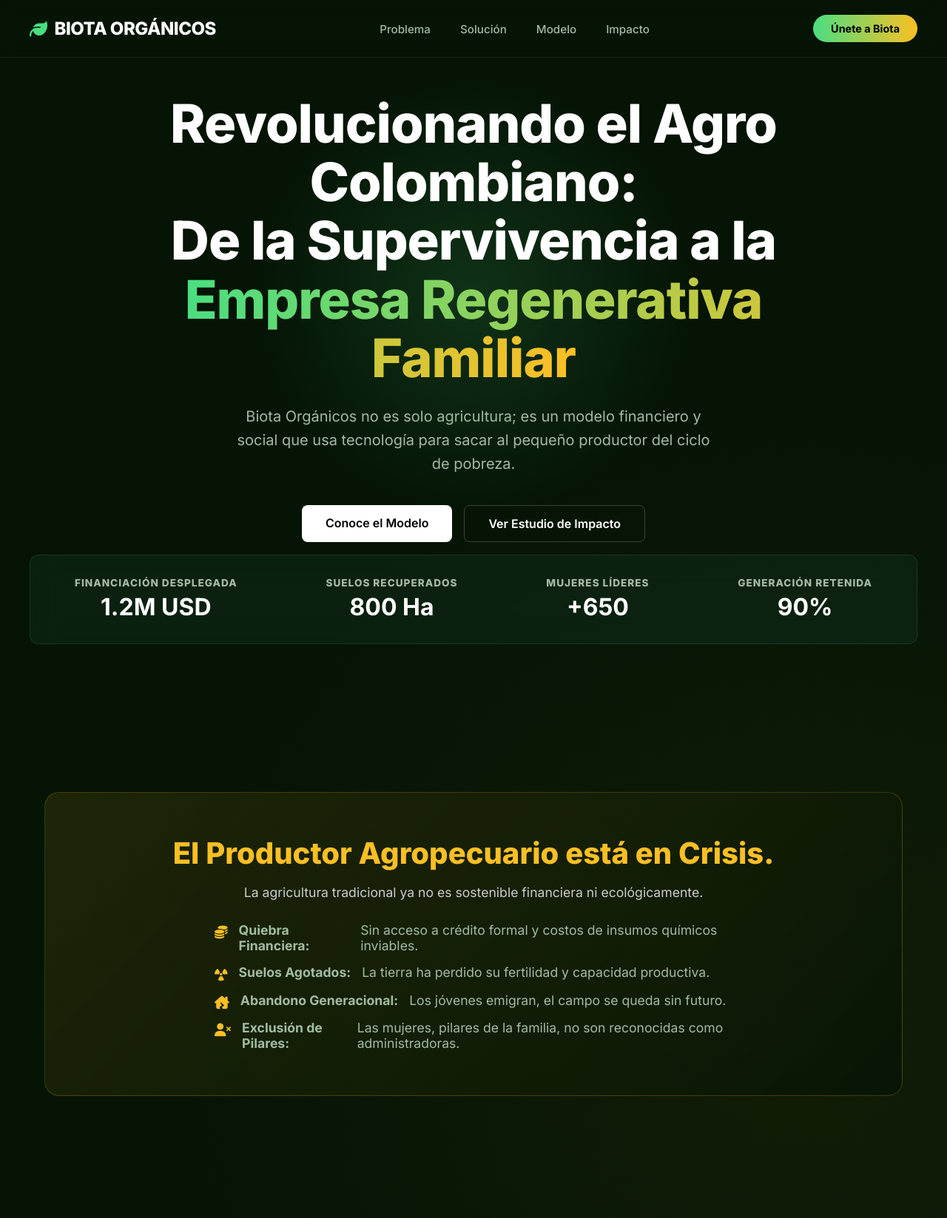
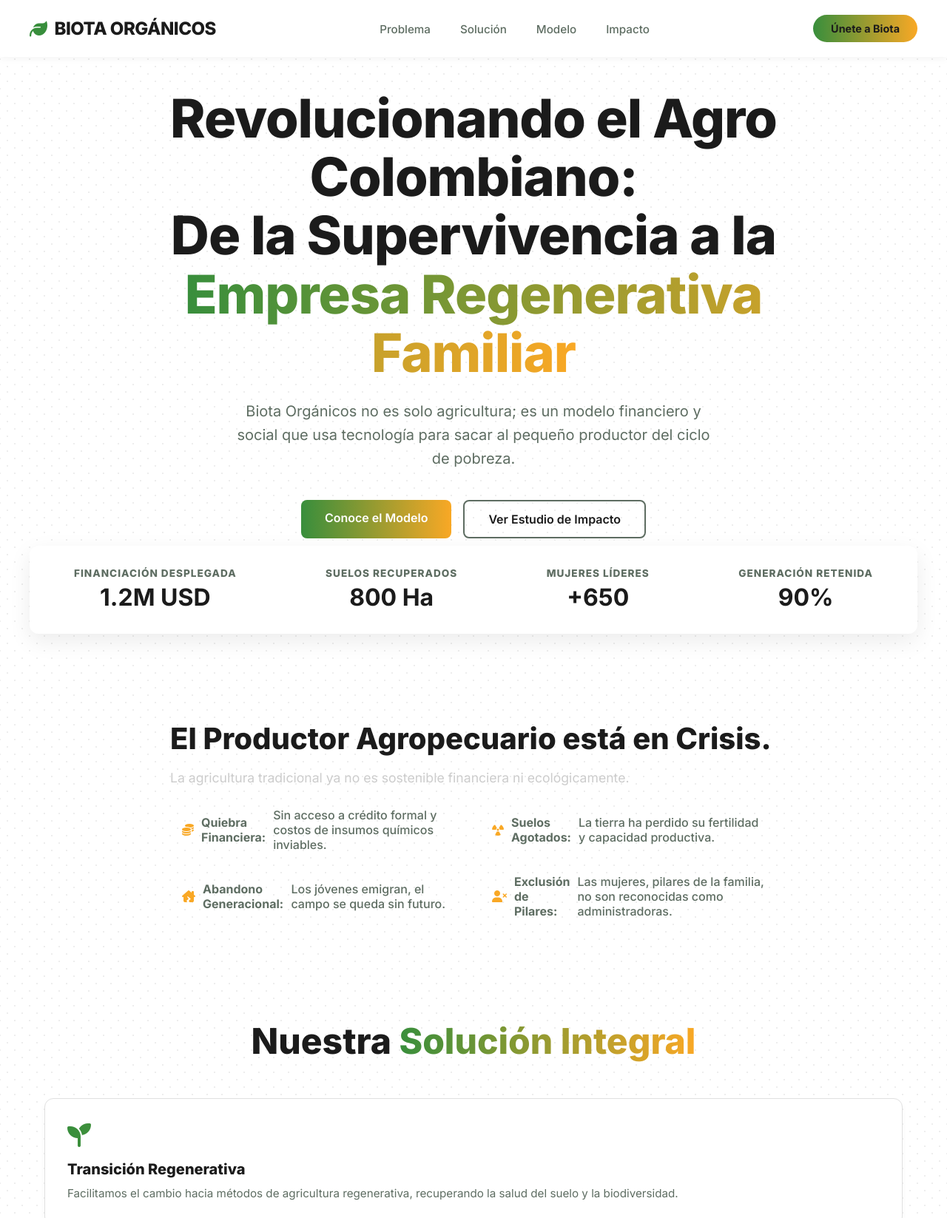
Before and after one commit to daniel5312/-Web-biota-pich-Landing-Celo, a plain HTML site: page pich/productor/productor.html in a window 1280 px wide. Shown: the top 1647 px of the page at 74% size. Drawn offline with Linux system fonts and the light colour scheme.

Commit message:
Logo Biota en productor

```diff
--- a/pich/productor/styles.css
+++ b/pich/productor/styles.css
@@ -1,25 +1,27 @@
 /* --- CONFIGURACIÓN EXACTA DE ASTAR (ADAPTADA A BIOTA ORGÁNICOS) --- */
 :root {
-    /* Paleta Agro-Cyber (Reemplazando la paleta Astar Blue/Pink) */
-    --bg-body: #051405;
-    /* Verde muy oscuro, casi negro (Deep Forest) */
-    --text-main: #ffffff;
-    --text-muted: #a3bba3;
+    /* Light Mode Palette */
+    --bg-body: #ffffff;
+    /* White background */
+    --bg-secondary: #f7fcf7;
+    /* Very light green-tinted background */
+    --text-main: #1b1b1b;
+    /* Near black */
+    --text-muted: #5e6d62;
+    /* Muted dark green/gray */
 
-    /* Gradientes principales (La magia de Astar: Verde neón a Dorado) */
-    --primary-gradient: linear-gradient(90deg, #4ade80 0%, #fbbf24 100%);
-    --hover-gradient: linear-gradient(90deg, #22c55e 0%, #f59e0b 100%);
+    /* Primary Gradient (Neon Green to Gold) - Focus on Finance/Tech */
+    --primary-gradient: linear-gradient(90deg, #388e3c 0%, #f9a825 100%);
+    --hover-gradient: linear-gradient(90deg, #2e7d32 0%, #f57f17 100%);
 
-    /* Efectos de Cristal (Glassmorphism) */
-    --glass-bg: rgba(20, 50, 30, 0.4);
-    --glass-border: rgba(74, 222, 128, 0.15);
-    --glass-blur: blur(20px);
-
-    --border-radius: 16px;
+    /* Card/Element Styles (Clean, no Glassmorphism blur) */
+    --card-bg: #fff;
+    --card-border: #e0e0e0;
+    --border-radius: 12px;
     --container-width: 1200px;
 }
 
-/* Estilos Generales y Reseteo */
+/* General Styles and Reset */
 * {
     margin: 0;
     padding: 0;
@@ -31,12 +33,11 @@ body {
     font-family: "Inter", sans-serif;
     color: var(--text-main);
     overflow-x: hidden;
-    background-image: radial-gradient(circle at 15% 50%,
-            rgba(74, 222, 128, 0.08),
-            transparent 25%),
-        radial-gradient(circle at 85% 30%,
-            rgba(251, 191, 36, 0.05),
-            transparent 25%);
+    /* Subtle background pattern (Dots instead of Cyber-Mesh) */
+    background-image: radial-gradient(#e0e0e0 0.5px, transparent 1px),
+        radial-gradient(#e0e0e0 0.5px, transparent 1px);
+    background-size: 20px 20px;
+    background-position: 0 0, 10px 10px;
 }
 
 h1,
@@ -61,9 +62,9 @@ nav {
     width: 100%;
     top: 0;
     z-index: 100;
-    background: rgba(5, 20, 5, 0.8);
-    backdrop-filter: blur(10px);
-    border-bottom: 1px solid rgba(255, 255, 255, 0.05);
+    background: rgba(255, 255, 255, 0.95);
+    backdrop-filter: blur(5px);
+    box-shadow: 0 2px 10px rgba(0, 0, 0, 0.05);
 }
 
 .logo {
@@ -73,12 +74,14 @@ nav {
     display: flex;
     align-items: center;
     gap: 10px;
+    color: var(--text-main);
 }
 
 .logo i {
-    color: #4ade80;
+    color: #388e3c;
 }
 
+/* Icono verde oscuro */
 .nav-links {
     display: flex;
     gap: 40px;
@@ -93,13 +96,13 @@ nav {
 }
 
 .nav-links a:hover {
-    color: #fff;
+    color: var(--text-main);
 }
 
-/* Botón "Launch App" estilo Astar */
+/* Launch Button (Gradient maintained for financial/tech focus) */
 .btn-launch {
     background: var(--primary-gradient);
-    color: #000;
+    color: var(--text-main);
     padding: 10px 24px;
     border-radius: 30px;
     font-weight: 700;
@@ -109,32 +112,19 @@ nav {
 
 .btn-launch:hover {
     transform: scale(1.05);
-    box-shadow: 0 0 20px rgba(74, 222, 128, 0.4);
+    box-shadow: 0 0 15px rgba(56, 142, 60, 0.4);
+    background: var(--hover-gradient);
 }
 
 /* HERO SECTION */
 .hero {
-    min-height: 100vh;
+    min-height: 90vh;
     display: flex;
     align-items: center;
     justify-content: center;
     text-align: center;
     padding: 120px 20px 60px;
     position: relative;
-}
-
-.hero::before {
-    content: "";
-    position: absolute;
-    width: 600px;
-    height: 600px;
-    background: radial-gradient(circle,
-            rgba(74, 222, 128, 0.15) 0%,
-            transparent 70%);
-    top: 50%;
-    left: 50%;
-    transform: translate(-50%, -50%);
-    z-index: -1;
 }
 
 .hero-content {
@@ -146,13 +136,15 @@ h1 {
     font-size: 4.5rem;
     margin-bottom: 24px;
     letter-spacing: -1px;
+    color: var(--text-main);
 }
 
+/* Gradient Text (Signature Astar Style) */
 .gradient-text {
     background: var(--primary-gradient);
+    background-clip: text;
     -webkit-background-clip: text;
     -webkit-text-fill-color: transparent;
-    background-clip: text;
 }
 
 .hero p {
@@ -170,23 +162,24 @@ h1 {
 }
 
 .btn-primary {
-    background: #fff;
-    color: #000;
+    background: var(--primary-gradient);
+    color: #fff;
     padding: 14px 32px;
     border-radius: 8px;
     font-weight: 600;
     transition: all 0.2s;
+    border: none;
 }
 
 .btn-primary:hover {
-    background: #f0f0f0;
+    background: var(--hover-gradient);
     transform: translateY(-2px);
 }
 
 .btn-outline {
     background: transparent;
-    color: #fff;
-    border: 1px solid rgba(255, 255, 255, 0.2);
+    color: var(--text-main);
+    border: 2px solid var(--text-muted);
     padding: 14px 32px;
     border-radius: 8px;
     font-weight: 600;
@@ -194,21 +187,21 @@ h1 {
 }
 
 .btn-outline:hover {
-    border-color: #fff;
-    background: rgba(255, 255, 255, 0.05);
+    border-color: var(--text-main);
+    background: var(--bg-secondary);
 }
 
-/* STATS BAR (Flotante - Glassmorphism) */
+/* STATS BAR (Clean White/Shadow Style) */
 .stats-bar {
     max-width: var(--container-width);
-    margin: -50px auto 120px;
-    background: var(--glass-bg);
-    backdrop-filter: var(--glass-blur);
-    border: 1px solid var(--glass-border);
+    margin: -50px auto 80px;
+    background: var(--card-bg);
     border-radius: 12px;
     padding: 30px 60px;
     display: flex;
     justify-content: space-between;
+    box-shadow: 0 10px 30px rgba(0, 0, 0, 0.08);
+    /* Clean shadow instead of blur */
     position: relative;
     z-index: 10;
 }
@@ -228,22 +221,20 @@ h1 {
 .stat-item p {
     font-size: 2rem;
     font-weight: 700;
-    color: #fff;
+    color: var(--text-main);
 }
 
-/* CARDS SECTION (Glassmorphism) */
+/* CARDS SECTION */
 .section-container {
     max-width: var(--container-width);
-    margin: 0 auto 120px;
+    margin: 0 auto 100px;
     padding: 0 20px;
 }
 
 .section-title {
     font-size: 3rem;
-    margin-bottom: 50px;
+    margin: 0 auto 50px;
     text-align: center;
-    max-width: 700px;
-    margin: 0 auto 50px;
 }
 
 .grid-4 {
@@ -252,52 +243,35 @@ h1 {
     gap: 24px;
 }
 
-/* Estilo exacto de las tarjetas de Astar */
+/* Card Style (Clean, Bordered, Shadowed) */
 .feature-card {
-    background: linear-gradient(180deg,
-            rgba(30, 60, 40, 0.6) 0%,
-            rgba(10, 30, 15, 0.4) 100%);
-    border: 1px solid var(--glass-border);
-    border-radius: 20px;
-    padding: 40px;
-    transition: transform 0.3s, border-color 0.3s;
-    position: relative;
-    overflow: hidden;
+    background: var(--card-bg);
+    border: 1px solid var(--card-border);
+    border-radius: var(--border-radius);
+    padding: 30px;
+    transition: transform 0.3s, box-shadow 0.3s;
+    box-shadow: 0 4px 10px rgba(0, 0, 0, 0.03);
 }
 
 .feature-card:hover {
     transform: translateY(-5px);
-    border-color: #4ade80;
-}
-
-.feature-card::before {
-    content: "";
-    position: absolute;
-    top: 0;
-    left: 0;
-    right: 0;
-    height: 1px;
-    background: linear-gradient(90deg, transparent, #4ade80, transparent);
-    opacity: 0;
-    transition: opacity 0.3s;
-}
-
-.feature-card:hover::before {
-    opacity: 1;
+    box-shadow: 0 10px 20px rgba(56, 142, 60, 0.1);
 }
 
 .card-icon {
-    font-size: 2.5rem;
-    margin-bottom: 24px;
+    font-size: 2rem;
+    margin-bottom: 15px;
+    /* Gradient applied to the icon */
     background: var(--primary-gradient);
+    background-clip: text;
     -webkit-background-clip: text;
-    background-clip: text;
     -webkit-text-fill-color: transparent;
 }
 
 .feature-card h3 {
     font-size: 1.25rem;
     margin-bottom: 10px;
+    color: var(--text-main);
 }
 
 .feature-card p {
@@ -306,23 +280,21 @@ h1 {
     font-size: 0.95rem;
 }
 
-/* SECCIÓN LARGA (Problema/Visión) */
-.long-section {
+/* PROBLEM SECTION (Now focused on the "Barrier to Entry") */
+.problem-section {
+    background-color: var(--bg-secondary);
     padding: 80px 0;
+    text-align: center;
 }
 
 .problem-box {
-    background: linear-gradient(135deg,
-            rgba(251, 191, 36, 0.1) 0%,
-            rgba(5, 20, 5, 0.8) 100%);
-    border: 1px solid rgba(251, 191, 36, 0.2);
-    border-radius: 20px;
-    padding: 60px;
-    text-align: center;
+    max-width: 900px;
+    margin: 0 auto;
+    padding: 40px;
 }
 
 .problem-box h2 {
-    color: #fbbf24;
+    color: var(--text-main);
     font-size: 2.5rem;
     margin-bottom: 20px;
 }
@@ -330,67 +302,35 @@ h1 {
 .problem-list {
     list-style: none;
     display: flex;
-    flex-direction: column;
-    gap: 15px;
-    max-width: 700px;
-    margin: 30px auto 0;
-    text-align: left;
+    flex-wrap: wrap;
+    justify-content: center;
+    gap: 30px 50px;
+    margin-top: 30px;
 }
 
 .problem-list li {
     color: var(--text-muted);
-    font-size: 1.1rem;
+    font-size: 1rem;
     display: flex;
-    align-items: flex-start;
-    gap: 15px;
+    align-items: center;
+    gap: 10px;
+    font-weight: 500;
+    width: 45%;
 }
 
 .problem-list li i {
-    color: #fbbf24;
-    margin-top: 5px;
+    color: #f9a825;
 }
 
-/* ENFOQUE SOCIAL SECTION (Similar a la sección 'Build on Astar') */
-.social-focus-section {
-    background: linear-gradient(to top,
-            rgba(74, 222, 128, 0.05),
-            transparent);
-    padding-bottom: 120px;
-}
-
-.focus-header h2 {
-    font-size: 2.8rem;
-    margin-bottom: 20px;
-}
-
-.focus-header p {
-    font-size: 1.1rem;
-    color: var(--text-muted);
-}
+/* Accent color for the barrier icon */
 
 /* FOOTER */
 footer {
-    border-top: 1px solid rgba(255, 255, 255, 0.1);
-    padding: 80px 0;
+    border-top: 1px solid #e0e0e0;
+    padding: 60px 0;
     text-align: center;
     color: var(--text-muted);
-    background: #020a02;
-}
-
-.footer-cta {
-    margin-bottom: 40px;
-}
-
-.footer-cta h3 {
-    font-size: 2.2rem;
-    margin-bottom: 20px;
-}
-
-.footer-links {
-    display: flex;
-    justify-content: center;
-    gap: 40px;
-    margin-top: 20px;
+    background: var(--bg-body);
 }
 
 /* Mobile adjustments */
@@ -417,11 +357,8 @@ footer {
         font-size: 2rem;
     }
 
-    .problem-box {
-        padding: 30px;
-    }
-
     .problem-list li {
-        font-size: 1rem;
+        width: 100%;
+        justify-content: flex-start;
     }
 }
```
Also changed, not shown: pich/productor/productorIngles.html (+43 -15 lines).
